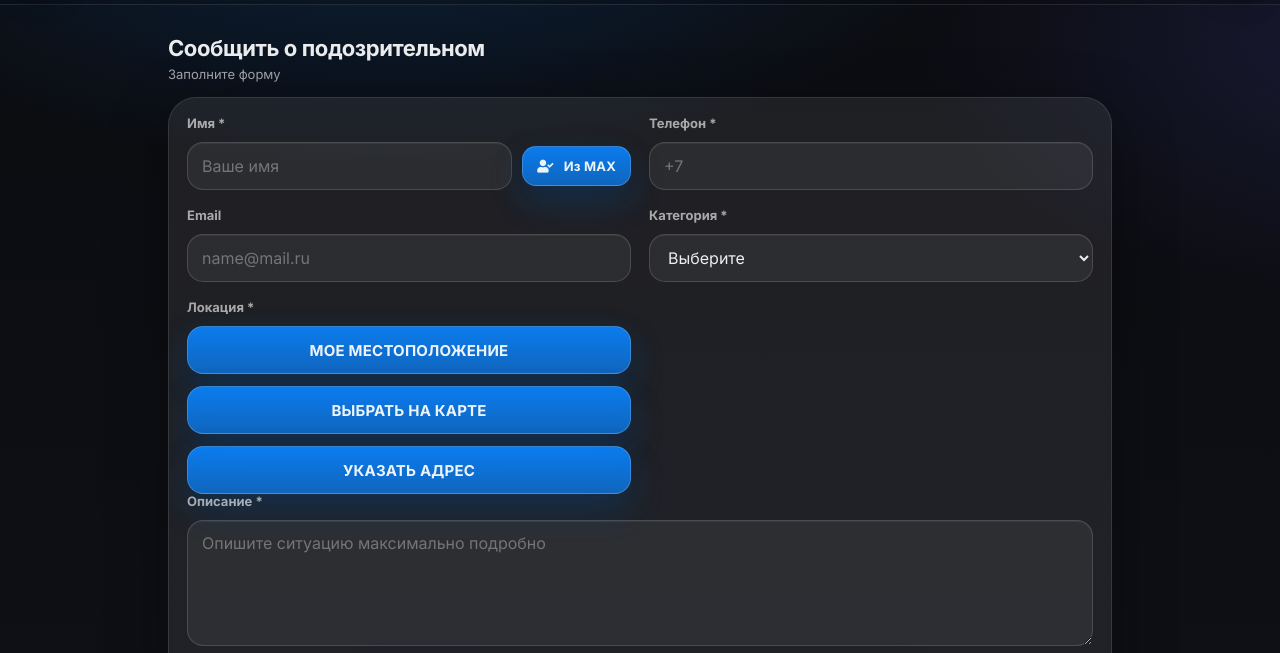
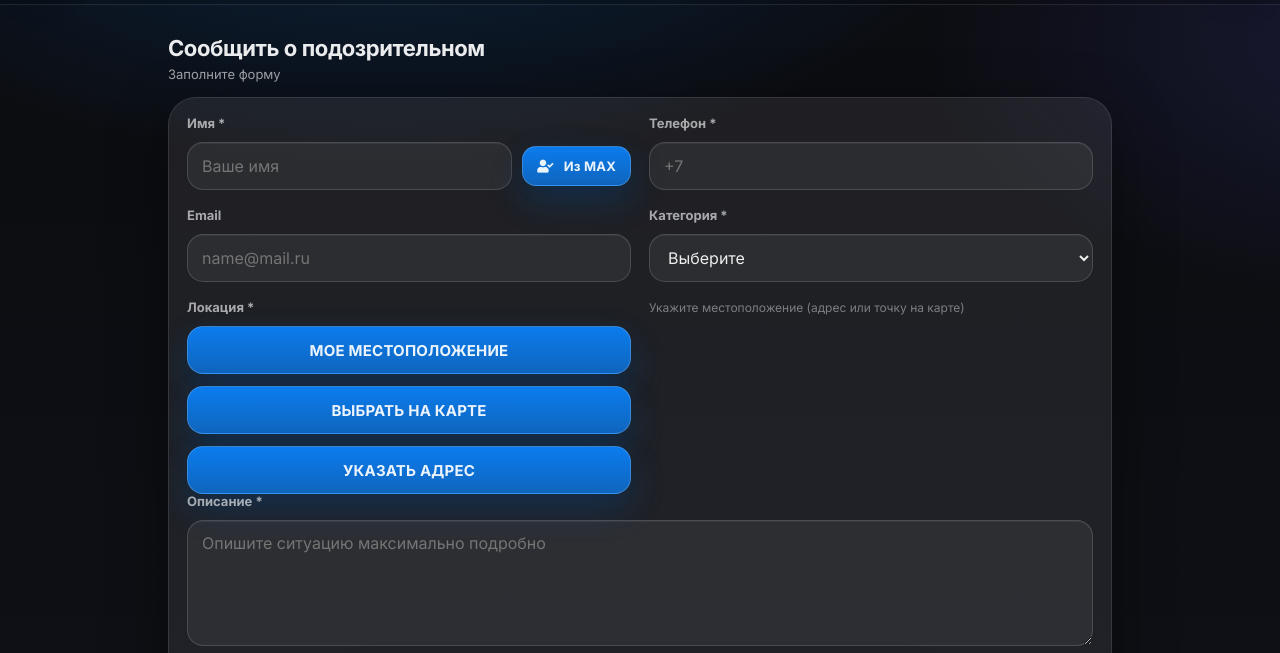
Before and after one commit to OlegStaroverov/BezopasniiSevastopol, a plain HTML site: page index.html in a window 1280 px wide. Shown: the part 68-721 px from the top of the page. Drawn offline with nearby package versions, Linux system fonts and the light colour scheme.

Commit message:
Update index.html

```diff
--- a/index.html
+++ b/index.html
@@ -125,6 +125,7 @@
                 />
               </div>
             </div>
+            <div class="form-hint" id="locationHint">Укажите местоположение (адрес или точку на карте)</div>
 
               <input id="securityCoordinates" class="form-input is-hidden" type="text" readonly />
             </div>
```
